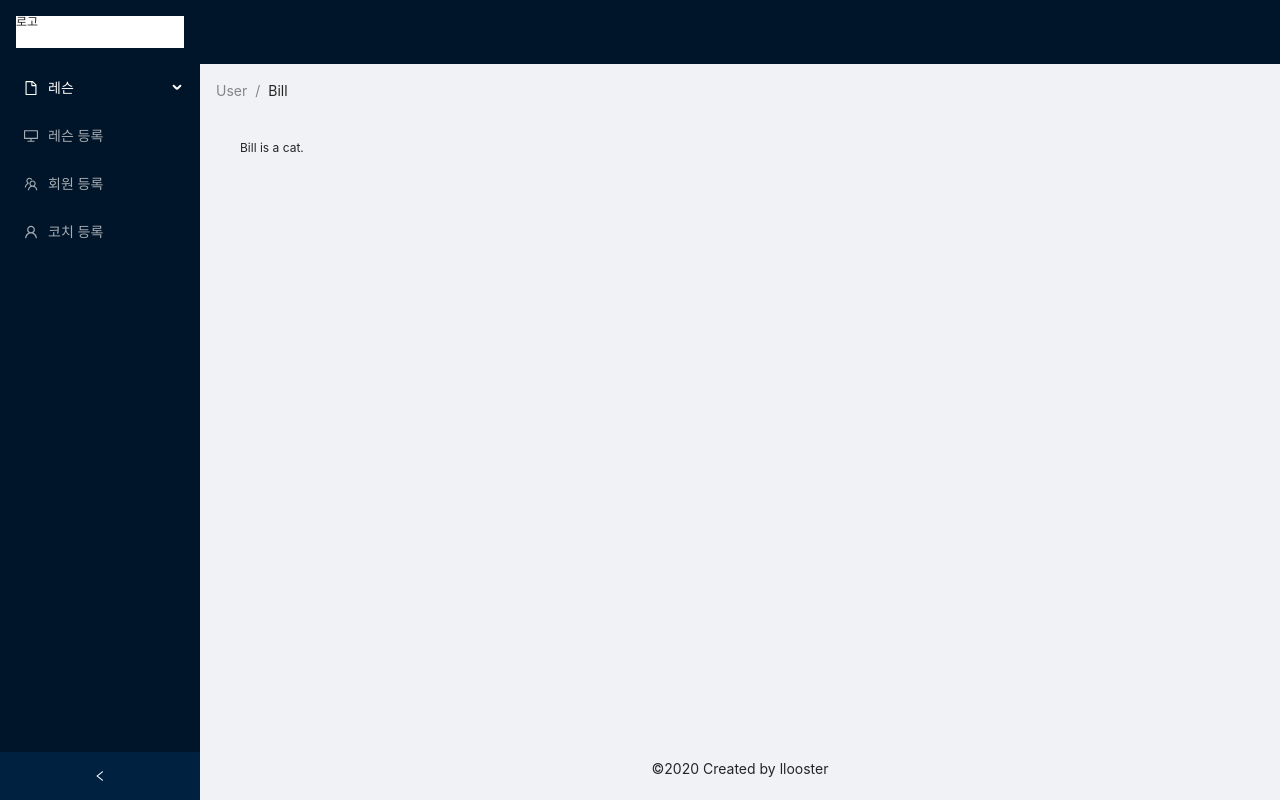
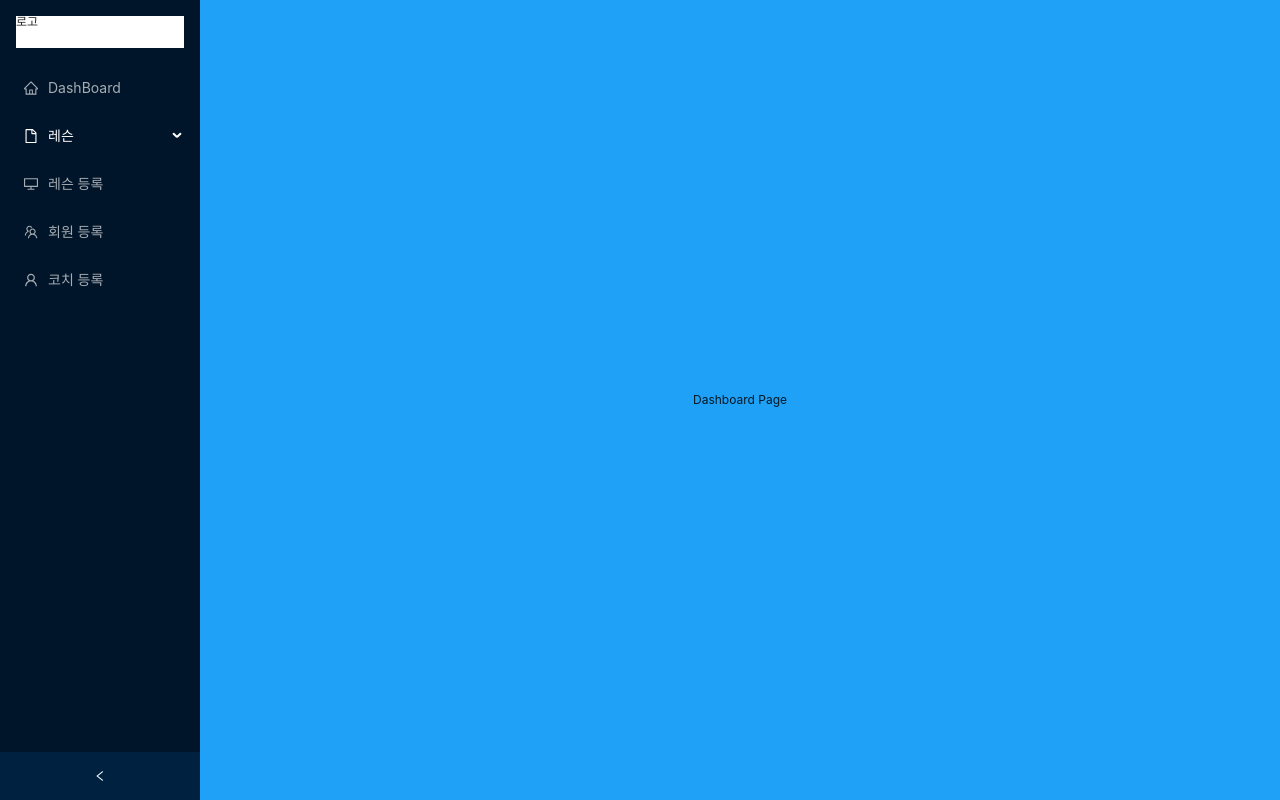
Before and after one commit to devym-37/jdsm-client, a React (Create React App) app: page / in a window 1280 px wide. Built offline with nearby package versions, Linux system fonts and the light colour scheme.

Commit message:
add page router link

```diff
--- a/src/components/Router.js
+++ b/src/components/Router.js
@@ -9,6 +9,12 @@ import { Layout, Menu, Breadcrumb } from "antd";
 import SideBar from "./SideBar";
 import Header from "./Header";
 import Footer from "./Footer";
+
+import DashboardScreen from "../routes/Dashboard";
+import CoachScreen from "../routes/Coach";
+import LessonScreen from "../routes/Lesson";
+import UserScreen from "../routes/User";
+
 export default () => (
   <Router>
     <>
@@ -18,11 +24,13 @@ export default () => (
           <Header />
           <Footer />
         </Layout>
-        {/* <Switch>
-        <Route path="/" exact component={Home} />
-        <Route path="/detail/:company/:invoice" component={Detail} />
-        <Redirect from="*" to="/" />
-      </Switch> */}
+        <Switch>
+          <Route path="/" exact component={DashboardScreen} />
+          <Route path="/lesson" component={LessonScreen} />
+          <Route path="/user" component={UserScreen} />
+          <Route path="/coach" component={CoachScreen} />
+          <Redirect from="*" to="/" />
+        </Switch>
       </Layout>
     </>
   </Router>
--- a/src/components/SideBar.js
+++ b/src/components/SideBar.js
@@ -1,12 +1,13 @@
 import React from "react";
 import { connect } from "react-redux";
-
+import { Link } from "react-router-dom";
 import { Layout, Menu } from "antd";
 import {
   DesktopOutlined,
   FileOutlined,
   TeamOutlined,
   UserOutlined,
+  HomeOutlined,
 } from "@ant-design/icons";
 
 const { Sider } = Layout;
@@ -41,19 +42,22 @@ class SideBar extends React.Component {
           로고
         </div>
         <Menu theme="dark" defaultSelectedKeys={["1"]} mode="inline">
+          <Menu.Item key="dashboard" icon={<HomeOutlined />}>
+            <Link to="/dashboard">DashBoard</Link>
+          </Menu.Item>
           <SubMenu key="sub1" icon={<FileOutlined />} title="레슨">
             {days.map((day, index) => (
               <Menu.Item key={index}>{day}</Menu.Item>
             ))}
           </SubMenu>
           <Menu.Item key="레슨" icon={<DesktopOutlined />}>
-            레슨 등록
+            <Link to="/lesson">레슨 등록</Link>
           </Menu.Item>
           <Menu.Item key="회원" icon={<TeamOutlined />}>
-            회원 등록
+            <Link to="/user">회원 등록</Link>
           </Menu.Item>
           <Menu.Item key="코치" icon={<UserOutlined />}>
-            코치 등록
+            <Link to="/coach">코치 등록</Link>
           </Menu.Item>
         </Menu>
       </Sider>
```
